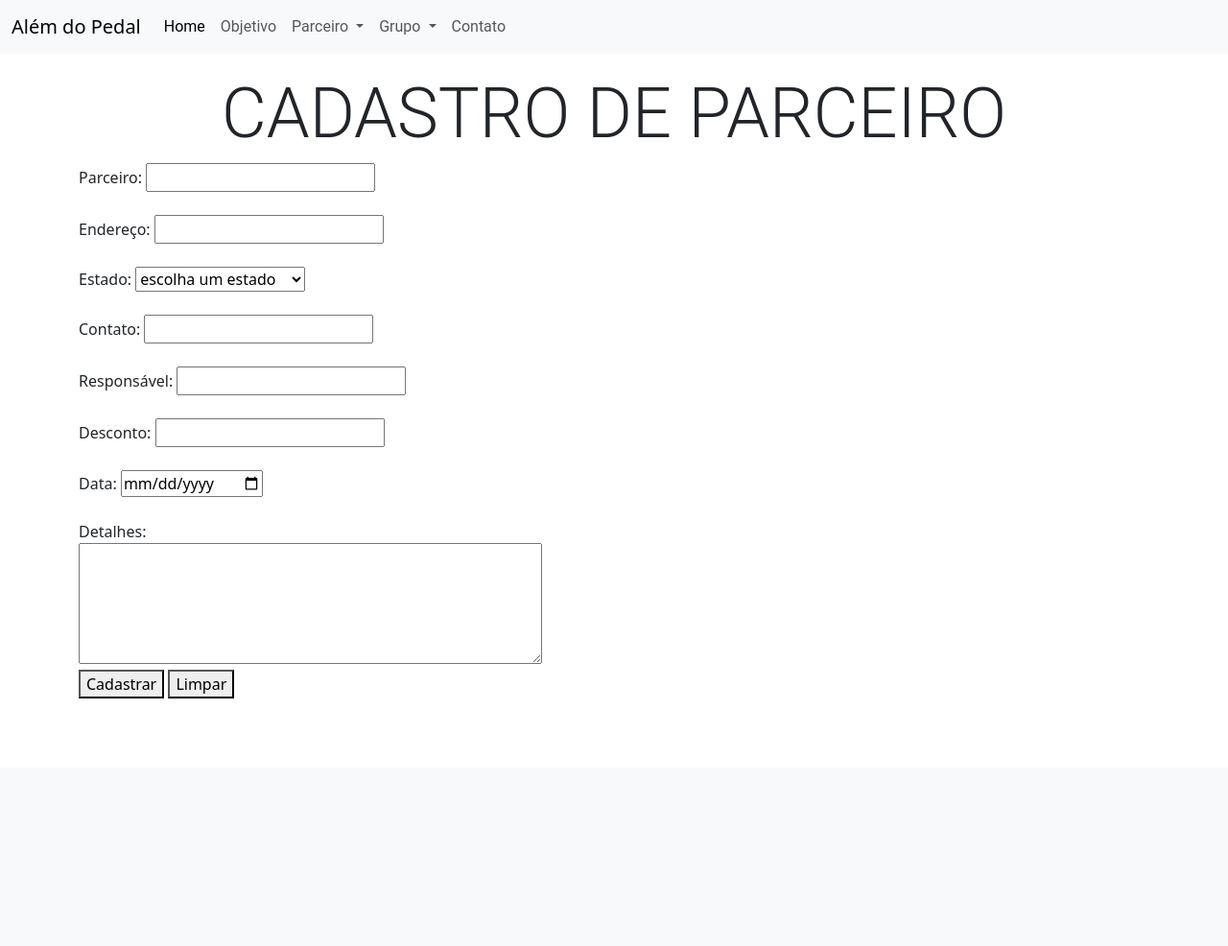
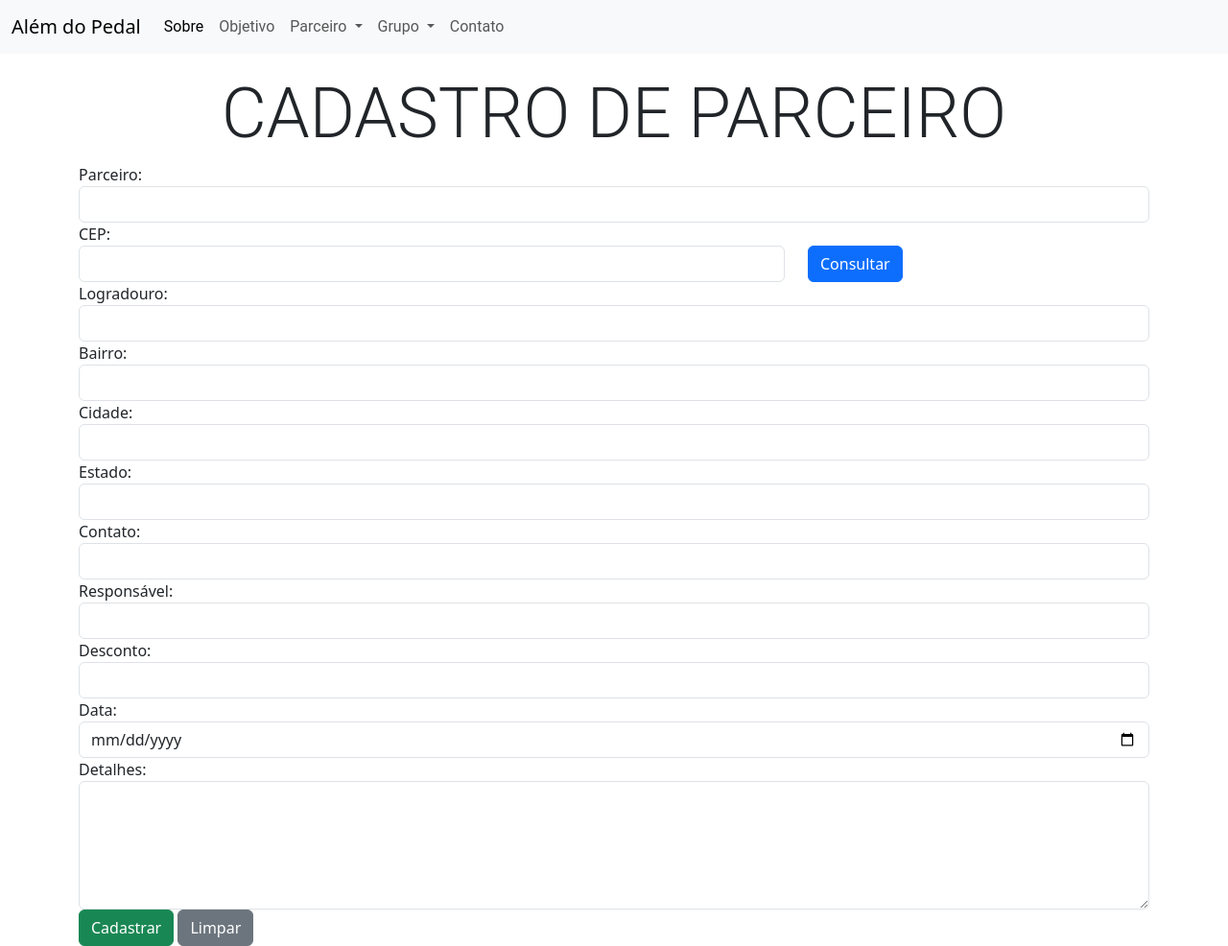
Before and after one commit to SabrinaMalafaia/Software_Product, a Flask app: page /cadastrar_parceiro in a window 1280 px wide. Shown: the whole page at 96% size. Before the commit the page ends 728 px from the top, so only its background shows below. Run offline with Flask 3, Linux system fonts and the light colour scheme.

Commit message:
Atualizando diversos arquivos.

```diff
--- a/_rotas.py
+++ b/_rotas.py
@@ -1,7 +1,17 @@
-from flask import Flask, render_template, request
+from flask import Flask, render_template, request, jsonify
+from _banco import Conexao
+import _grupo
+import _parceiro
+import requests
 
 app = Flask(__name__)
 
+# BASE DE DADOS ##############
+db = Conexao(host="localhost", port="3307", user="root",
+             password="root", database="AlemPedal")
+
+
+# ROTAS ##############
 
 @app.route('/', methods=['GET'])
 def home():
@@ -12,6 +22,8 @@ def home():
 def objetivo():
     return render_template("_objetivo.html")
 
+
+# PARCEIROS ##############
 
 @app.route('/parceiro', methods=['GET'])
 def parceiro():
@@ -33,6 +45,8 @@ def cadastrar_parceiro():
     return render_template("_cadastrarParceiro.html")
 
 
+# GRUPOS ##############
+
 @app.route('/grupo', methods=['GET'])
 def grupo():
     return render_template("_grupo.html")
@@ -48,7 +62,7 @@ def listar_grupo():
     return render_template("_listarGrupos.html")
 
 
-@app.route('/cadastrar_grupo', methods=['GET'])
+@app.route('/cadastrar_grupo', methods=['GET', 'POST'])
 def cadastrar_grupo():
     return render_template("_cadastrarGrupo.html")
 
@@ -58,6 +72,23 @@ def contato():
     return render_template("_contato.html")
 
 
+# CEP ##############
+@app.route('/buscar_cep', methods=['POST'])
+def buscar_cep():
+    cep = request.form['cep']
+    url = f'https://viacep.com.br/ws/{cep}/json/'
+    response = requests.get(url)
+    data = response.json()
+    return jsonify(data)
+
+
+# LOGIN ##############
+
+@app.route('/entrar', methods=['GET'])  # Rota que exibe a tela de Login
+def entrar():
+    return render_template('_login.html')
+
+
 if __name__ == '__main__':
     app.run(debug=True)
 
--- a/static/javascript.js
+++ b/static/javascript.js
@@ -0,0 +1,22 @@
+function buscarCep() {
+    var cep = document.getElementById('cep').value;
+    fetch('/buscar_cep', {
+        method: 'POST',
+        body: new URLSearchParams({
+            'cep': cep
+        }),
+        headers: {
+            'Content-type': 'application/x-www-form-urlencoded; charset=UTF-8'
+        }
+    })
+        .then(response => response.json())
+        .then(data => preencherFormulario(data))
+        .catch(error => console.error('Erro ao buscar CEP:', error));
+}
+
+function preencherFormulario(data) {
+    document.getElementById('logradouro').value = data.logradouro;
+    document.getElementById('bairro').value = data.bairro;
+    document.getElementById('cidade').value = data.localidade;
+    document.getElementById('estado').value = data.uf;
+}
--- a/templates/_base.html
+++ b/templates/_base.html
@@ -25,7 +25,7 @@
             <div class="collapse navbar-collapse" id="navbarSupportedContent">
                 <ul class="navbar-nav me-auto mb-2 mb-lg-0">
                     <li class="nav-item">
-                        <a class="nav-link active" aria-current="page" href="{{url_for('home')}}">Home</a>
+                        <a class="nav-link active" aria-current="page" href="{{url_for('home')}}">Sobre</a>
                     </li>
                     <li class="nav-item">
                         <a class="nav-link" href="{{url_for('objetivo')}}">Objetivo</a>
--- a/templates/_cadastrarParceiro.html
+++ b/templates/_cadastrarParceiro.html
@@ -5,69 +5,70 @@
 <input type="button" value="Voltar" onClick="history.go(-1)">
 -->
 <h1 class="display-2">CADASTRO DE PARCEIRO</h1>
-<form action="#" method="POST">
-    <label for="parceiro">Parceiro:</label>
-    <input type="text" id="parceiro" name="parceiro"><br>
-    <br>
+<form action="cadastrar_parceiro" method="POST">
 
-    <label for="endereco">Endereço:</label>
-    <input type="text" id="endereco" name="endereco"><br>
-    <br>
+    <div class="form-group">
+        <label for="grupo">Parceiro:</label>
+        <input type="text" class="form-control" id="parceiro" name="parceiro">
+    </div>
 
-    <label for="se-estado">Estado:</label>
-    <select name="estado" id="se-estado">
-        <option selected disabled>escolha um estado</option>
-        <option value="AC">Acre</option>
-        <option value="AL">Alagoas</option>
-        <option value="AP">Amapá</option>
-        <option value="AM">Amazonas</option>
-        <option value="BA">Bahia</option>
-        <option value="CE">Ceará</option>
-        <option value="DF">Distrito Federal</option>
-        <option value="ES">Espírito Santo</option>
-        <option value="GO">Goiás</option>
-        <option value="MA">Maranhão</option>
-        <option value="MT">Mato Grosso</option>
-        <option value="MS">Mato Grosso do Sul</option>
-        <option value="MG">Minas Gerais</option>
-        <option value="PA">Pará</option>
-        <option value="PB">Paraíba</option>
-        <option value="PR">Paraná</option>
-        <option value="PE">Pernambuco</option>
-        <option value="PI">Piauí</option>
-        <option value="RJ">Rio de Janeiro</option>
-        <option value="RN">Rio Grande do Norte</option>
-        <option value="RS">Rio Grande do Sul</option>
-        <option value="RO">Rondônia</option>
-        <option value="RR">Roraima</option>
-        <option value="SC">Santa Catarina</option>
-        <option value="SP">São Paulo</option>
-        <option value="SE">Sergipe</option>
-        <option value="TO">Tocantins</option>
-    </select>
-    <br><br>
+    <div class="form-group row">
+        <label for="cep">CEP:</label>
+        <div class="col-sm-8">
+            <input type="text" class="form-control" id="cep" name="cep">
+        </div>
+        <div class="col-sm-2">
+            <button type="button" class="btn btn-primary" onclick="buscarCep()">Consultar</button>
+        </div>
+    </div>
 
-    <label for="contato">Contato:</label>
-    <input type="text" id="contato" name="contato"><br>
-    <br>
+    <div class="form-group">
+        <label for="logradouro">Logradouro:</label>
+        <input type="text" class="form-control" id="logradouro" name="logradouro">
+    </div>
 
-    <label for="responsavel">Responsável:</label>
-    <input type="text" id="responsavel" name="responsavel"><br>
-    <br>
+    <div class="form-group">
+        <label for="bairro">Bairro:</label>
+        <input type="text" class="form-control" id="bairro" name="bairro">
+    </div>
 
-    <label for="desconto">Desconto:</label>
-    <input type="text" id="desconto" name="desconto"><br>
-    <br>
+    <div class="form-group">
+        <label for="cidade">Cidade:</label>
+        <input type="text" class="form-control" id="cidade" name="cidade">
+    </div>
 
-    <label for="data">Data:</label>
-    <input type="date" id="data" name="data"><br>
-    <br>
+    <div class="form-group">
+        <label for="estado">Estado:</label>
+        <input type="text" class="form-control" id="estado" name="estado">
+    </div>
 
-    <label for="ta-detalhes">Detalhes:</label><br>
-    <textarea name="detalhes" id="ta-detalhes" rows="5" cols="50"></textarea>
-    <br>
+    <div class="form-group">
+        <label for="contato">Contato:</label>
+        <input type="text" class="form-control" id="contato" name="contato">
+    </div>
 
-    <button type="submit">Cadastrar</button>
-    <button type="reset">Limpar</button>
+    <div class="form-group">
+        <label for="responsavel">Responsável:</label>
+        <input type="text" class="form-control" id="responsavel" name="responsavel">
+    </div>
+
+    <div class="form-group">
+        <label for="desconto">Desconto:</label>
+        <input type="text" class="form-control" id="desconto" name="desconto">
+    </div>
+
+    <div class="form-group">
+        <label for="data">Data:</label>
+        <input type="date" class="form-control" id="data" name="data">
+    </div>
+
+    <div class="form-group">
+        <label for="ta-detalhes">Detalhes:</label>
+        <textarea name="detalhes" class="form-control" id="ta-detalhes" rows="5" cols="50"></textarea>
+    </div>
+
+    <button type="submit" class="btn btn-success">Cadastrar</button>
+    <button type="reset" class="btn btn-secondary">Limpar</button>
 </form>
+
 {% endblock conteudo %}
--- a/templates/_listarGrupos.html
+++ b/templates/_listarGrupos.html
@@ -2,8 +2,8 @@
 
 {% block conteudo %}
 <!--
-    <input type="button" value="Voltar" onClick="history.go(-1)">
-    -->
+<input type="button" value="Voltar" onClick="history.go(-1)">
+-->
 <h1 class="display-2">GRUPOS</h1>
 <table>
     <tr>
```
Also changed, not shown: _banco.py (added, +53 -0 lines), _login.py (added, +60 -0 lines), templates/_cadastrarGrupo.html (+53 -53 lines), templates/_login.html (added, +22 -0 lines), 1 other file.
